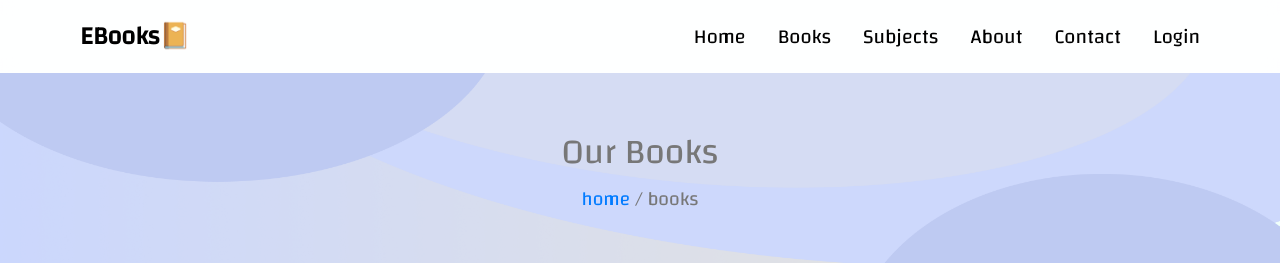
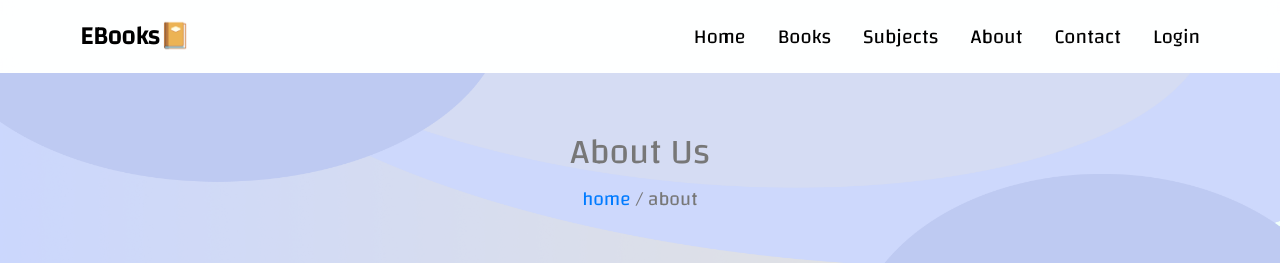
Before and after one commit to the-bipu/Bookstore-MERN, a Next.js app in the folder frontend-next/: page /About in a window 1280 px wide. Shown: the top 263 px of the page. Built offline with nearby package versions, Linux system fonts and the light colour scheme.

Commit message:
changes path

```diff
--- a/frontend-next/pages/About.tsx
+++ b/frontend-next/pages/About.tsx
@@ -5,8 +5,8 @@ function About() {
     <div>
       <div className='heading-link'>
         <div className='py-6'>
-          <h3>Our Books</h3>
-          <p> <a href="/">home</a> / books </p>
+          <h3>About Us</h3>
+          <p> <a href="/">home</a> / about </p>
         </div>
       </div>
       <div></div>
--- a/frontend-next/pages/Contact.tsx
+++ b/frontend-next/pages/Contact.tsx
@@ -5,8 +5,8 @@ function Contact() {
     <div>
       <div className='heading-link'>
         <div className='py-6'>
-          <h3>Our Books</h3>
-          <p> <a href="/">home</a> / books </p>
+          <h3>Contact Us</h3>
+          <p> <a href="/">home</a> / contact </p>
         </div>
       </div>
       <div></div>
--- a/frontend-next/pages/Subjects.tsx
+++ b/frontend-next/pages/Subjects.tsx
@@ -5,8 +5,8 @@ function Subjects() {
     <div>
       <div className='heading-link'>
         <div className='py-6'>
-          <h3>Our Books</h3>
-          <p> <a href="/">home</a> / books </p>
+          <h3>Our Subjects</h3>
+          <p> <a href="/">home</a> / subject </p>
         </div>
       </div>
       <div></div>
```
